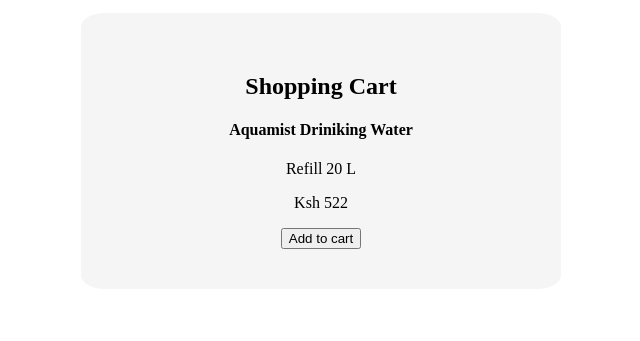
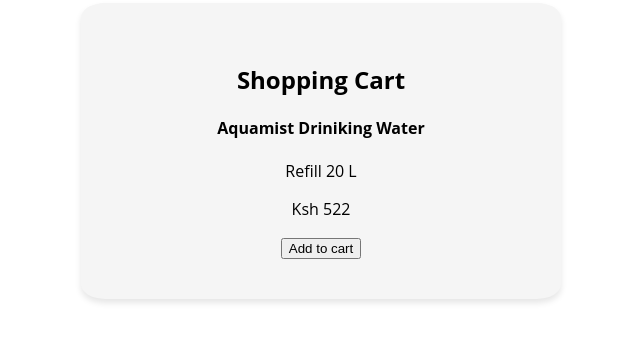
Before and after one commit to Kelly-brevin/shopping-cart, a plain HTML site: page index.html in a window 1280 px wide. Shown: the part 249-590 px from the top of the page, without its empty margins (319-959 px from the left). Drawn offline with Linux system fonts and the light colour scheme.

Commit message:
styling changes

```diff
--- a/style.css
+++ b/style.css
@@ -5,6 +5,7 @@ body {
   display: grid;
   place-items: center;
   height: 100vh;
+  font-family: "Open Sans", Arial, sans-serif;
 }
 
 .container {
@@ -16,6 +17,7 @@ body {
   padding: 40px;
   border-radius: 5%;
   text-align: center;
+  box-shadow: 0 4px 6px rgba(0, 0, 0, 0.1);
 }
 .card {
   text-align: center;
```
